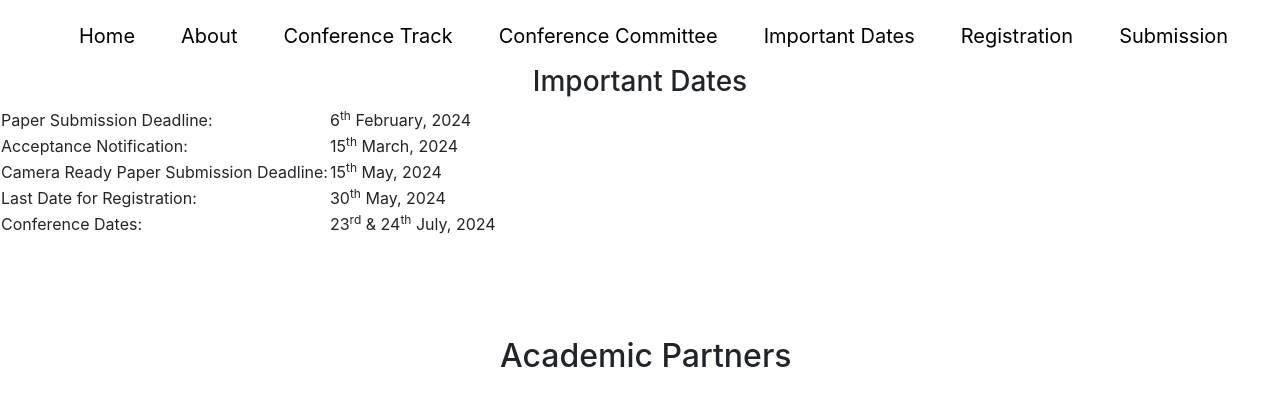
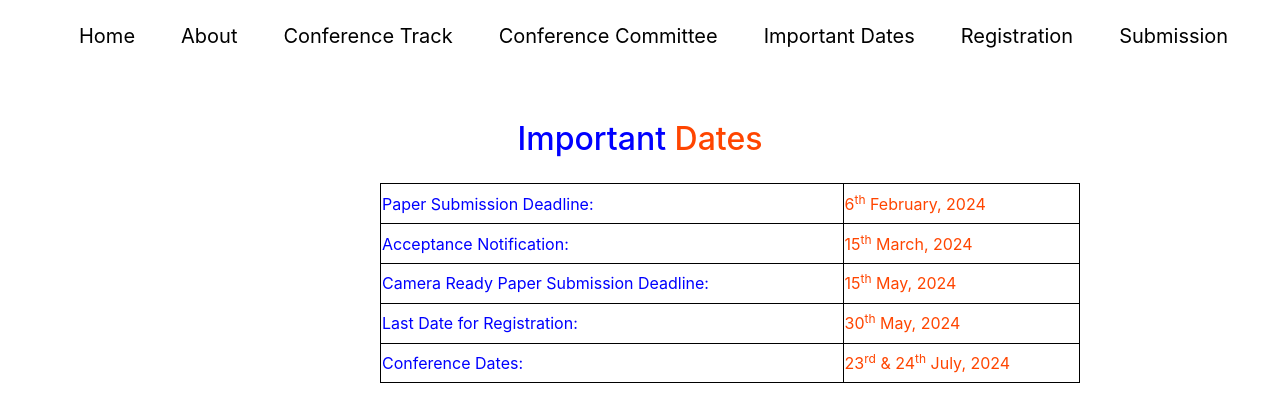
Before and after one commit to sachinray2021/ADGITM_Conference_Website, a plain HTML site: page important_dates/index.html in a window 1280 px wide. Shown: the top 420 px of the page. Drawn offline with nearby package versions, Linux system fonts and the light colour scheme; grey boxes are pictures that could not be loaded.

Commit message:
important-date

```diff
--- a/important_dates/index.html
+++ b/important_dates/index.html
@@ -81,10 +81,12 @@
     .copyright {
       color: #050404;
     }
+
     @-webkit-keyframes scroll {
       0% {
         transform: translateX(0);
       }
+
       100% {
         transform: translateX(calc(-250px * 7));
       }
@@ -94,10 +96,12 @@
       0% {
         transform: translateX(0);
       }
+
       100% {
         transform: translateX(calc(-250px * 7));
       }
     }
+
     .slider {
       background: white;
       box-shadow: 0 10px 20px -5px rgba(0, 0, 0, 0.125);
@@ -107,6 +111,7 @@
       position: relative;
       width: 960px;
     }
+
     .slider::before,
     .slider::after {
       background: linear-gradient(to right, white 0%, rgba(255, 255, 255, 0) 100%);
@@ -116,33 +121,85 @@
       width: 200px;
       z-index: 2;
     }
+
     .slider::after {
       right: 0;
       top: 0;
       transform: rotateZ(180deg);
     }
+
     .slider::before {
       left: 0;
       top: 0;
     }
+
     .slider .slide-track {
       -webkit-animation: scroll 40s linear infinite;
       animation: scroll 40s linear infinite;
       display: flex;
       width: calc(250px * 14);
     }
+
     .slider .slide {
       height: 100px;
       width: 250px;
     }
-          .partnerheading{
+
+    .partnerheading {
       /* margin: 40px 40px; */
       padding-bottom: 40px;
-              padding-left: 400px ;
+      padding-left: 400px;
       align-items: center;
     }
-          #partners{
+
+    #partners {
       margin: 100px;
+    }
+
+
+    table,
+    tr,
+    td {
+      border: 1px solid black;
+    }
+
+    h3 {
+      text-align: center;
+      margin: 55px 0px 0px 0px;
+      padding: 0px 0px 20px 0px;
+      --tw-text-opacity: 1;
+      color: blue;
+      font-size: xx-large;
+
+    }
+
+    span {
+      --tw-text-opacity: 1;
+      color: orangered;
+    }
+
+    #t-head1 {
+      color: orangered;
+      font-size: larger;
+    }
+
+    .t-head,
+    .list {
+      color: blue;
+    }
+
+    .row {
+            display: flex;
+            padding: 25px 55px 5px 180px;
+            margin: -20px 0px -20px 200px;
+
+        }
+
+        td{
+          color: blue;
+        }
+        .td-2{
+          color: orangered;
         }
 
   </style>
@@ -175,32 +232,32 @@
     </ul>
   </nav>
   <main class="flex-grow">
-                <section class="py-24 text-gray" data-aos="fade-right">
-                    <div class="text-center mt-14">
-                        <h3 class="text-gray-600 text-5xl font-bold font-playFair ">Important <span>Dates</span></h3>
+    <section class="t-container">
+      <div class="t-heading">
+        <h3 class="t-conference ">Important <span>Dates</span></h3>
       </div>
-                    <div class="mt-10 justify-center  flex text-gray-600">
-                        <table class="text-gray-600">
+      <div class="row">
+        <table class="t-main" width="700px" height="200px">
           <tbody>
             <tr class="text-2xl">
               <td>Paper Submission Deadline:</td>
-                                    <td>6<sup>th</sup> February, 2024</td>
+              <td class="td-2">6<sup>th</sup> February, 2024</td>
             </tr>
             <tr class="text-2xl">
               <td>Acceptance Notification:</td>
-                                    <td>15<sup>th</sup> March, 2024</td>
+              <td class="td-2">15<sup>th</sup> March, 2024</td>
             </tr>
             <tr class="text-2xl">
               <td>Camera Ready Paper Submission Deadline:</td>
-                                    <td>15<sup>th</sup> May, 2024</td>
+              <td class="td-2">15<sup>th</sup> May, 2024</td>
             </tr>
             <tr class="text-2xl">
               <td>Last Date for Registration:</td>
-                                    <td>30<sup>th</sup> May, 2024</td>
+              <td class="td-2">30<sup>th</sup> May, 2024</td>
             </tr>
             <tr class="text-2xl">
               <td>Conference Dates:</td>
-                                    <td>23<sup>rd</sup> &amp; 24<sup>th</sup> July, 2024</td>
+              <td class="td-2">23<sup>rd</sup> &amp; 24<sup>th</sup> July, 2024</td>
             </tr>
           </tbody>
         </table>
```
Lines whose indentation alone changed are shown as unchanged.
